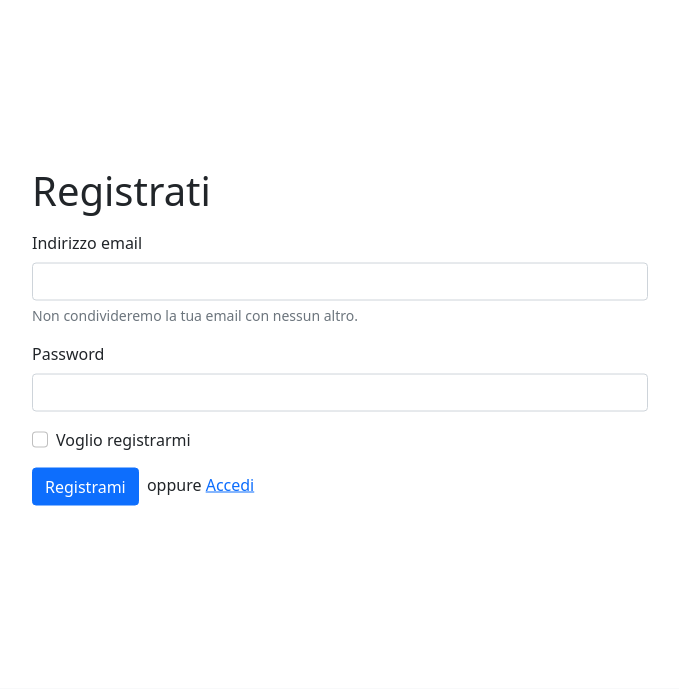
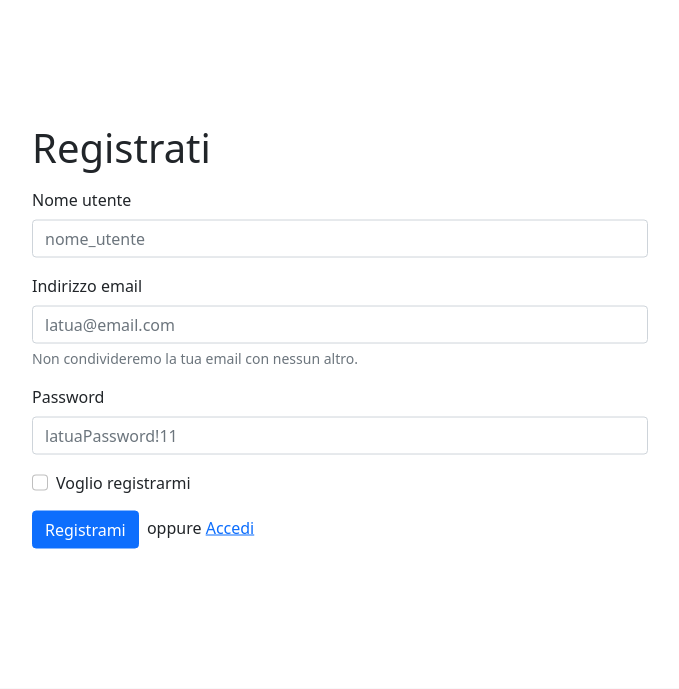
Before and after one commit to cinethick/corso_flask_rest_api, a Flask app: page /registra in a window 1280 px wide. Shown: the part 56-745 px from the top of the page, without its empty margins (300-979 px from the left). Run offline with Flask 2, Linux system fonts and the light colour scheme.

Commit message:
aggiornati i template dei form

```diff
--- a/templates/comuni/_layout.html
+++ b/templates/comuni/_layout.html
@@ -12,7 +12,7 @@
 <header>
     <nav class="navbar navbar-expand-md navbar-dark fixed-top bg-dark">
         <div class="container-fluid">
-            <a class="navbar-brand" href="#">{{ titolo }}</a>
+            <a class="navbar-brand" href="/">{{ titolo }}</a>
             <button class="navbar-toggler" type="button" data-bs-toggle="collapse" data-bs-target="#navbarCollapse"
                     aria-controls="navbarCollapse" aria-expanded="false" aria-label="Disabilita navigazione">
                 <span class="navbar-toggler-icon"></span>
--- a/templates/principali/registra.html
+++ b/templates/principali/registra.html
@@ -6,13 +6,20 @@
                 <h1 class="mb-3">Registrati</h1>
                 <form action="" method="post">
                     <div class="mb-3">
+                        <label for="form_nome" class="form-label">Nome utente</label>
+                        <input type="text" name="nome" class="form-control" id="form_nome" required
+                               placeholder="nome_utente">
+                    </div>
+                    <div class="mb-3">
                         <label for="form_email" class="form-label">Indirizzo email</label>
-                        <input type="email" class="form-control" id="form_email" aria-describedby="emailHelp">
+                        <input type="email" name="email" class="form-control" id="form_email" aria-describedby="emailHelp" required
+                               placeholder="latua@email.com">
                         <div id="emailHelp" class="form-text">Non condivideremo la tua email con nessun altro.</div>
                     </div>
                     <div class="mb-3">
                         <label for="form_password" class="form-label">Password</label>
-                        <input type="password" class="form-control" id="form_password">
+                        <input type="password" name="password" class="form-control" id="form_password" required
+                               placeholder="latuaPassword!11">
                     </div>
                     <div class="mb-3 form-check">
                         <input type="checkbox" class="form-check-input" id="exampleCheck1">
```
Also changed, not shown: templates/principali/login.html (+4 -4 lines).
